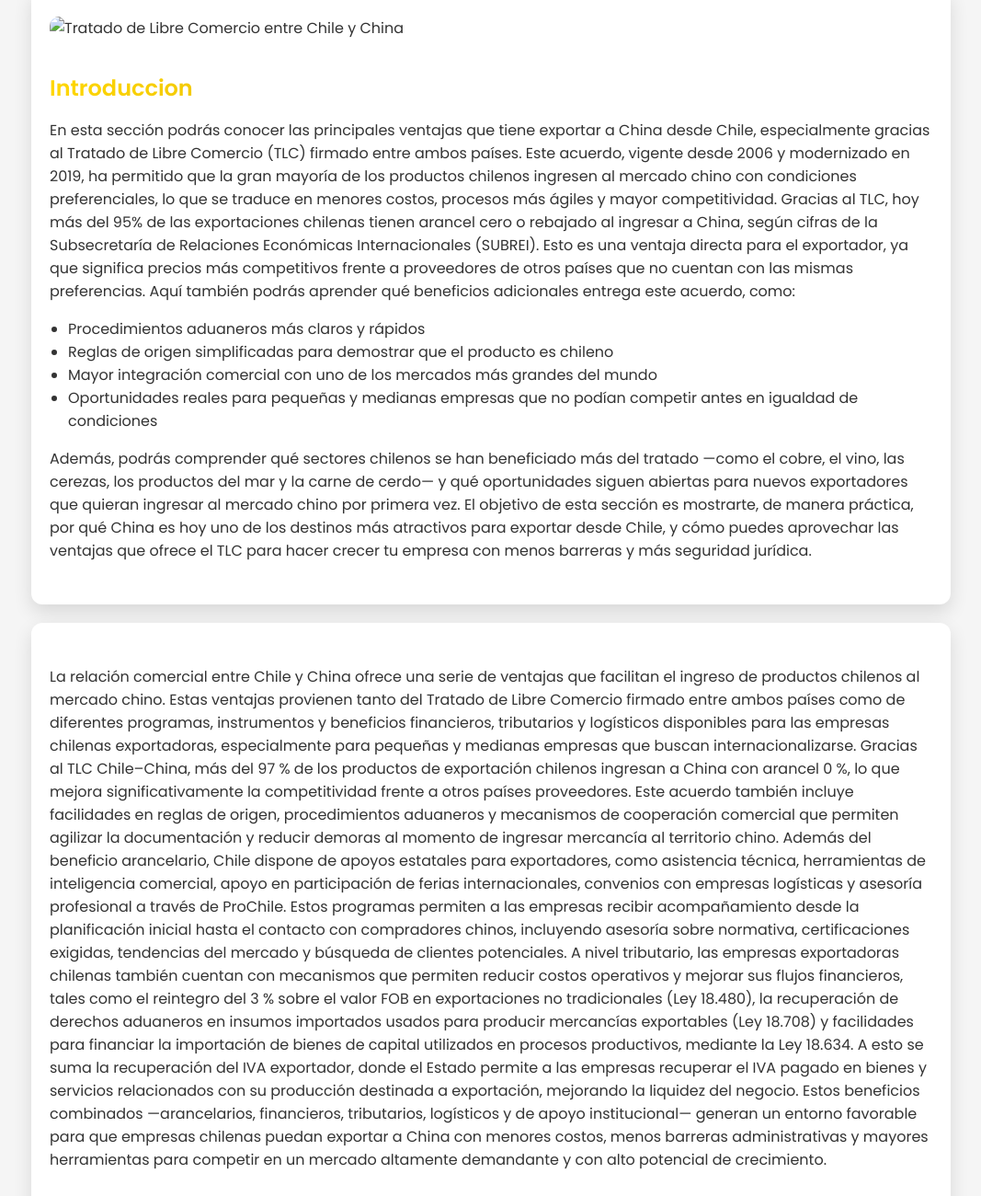
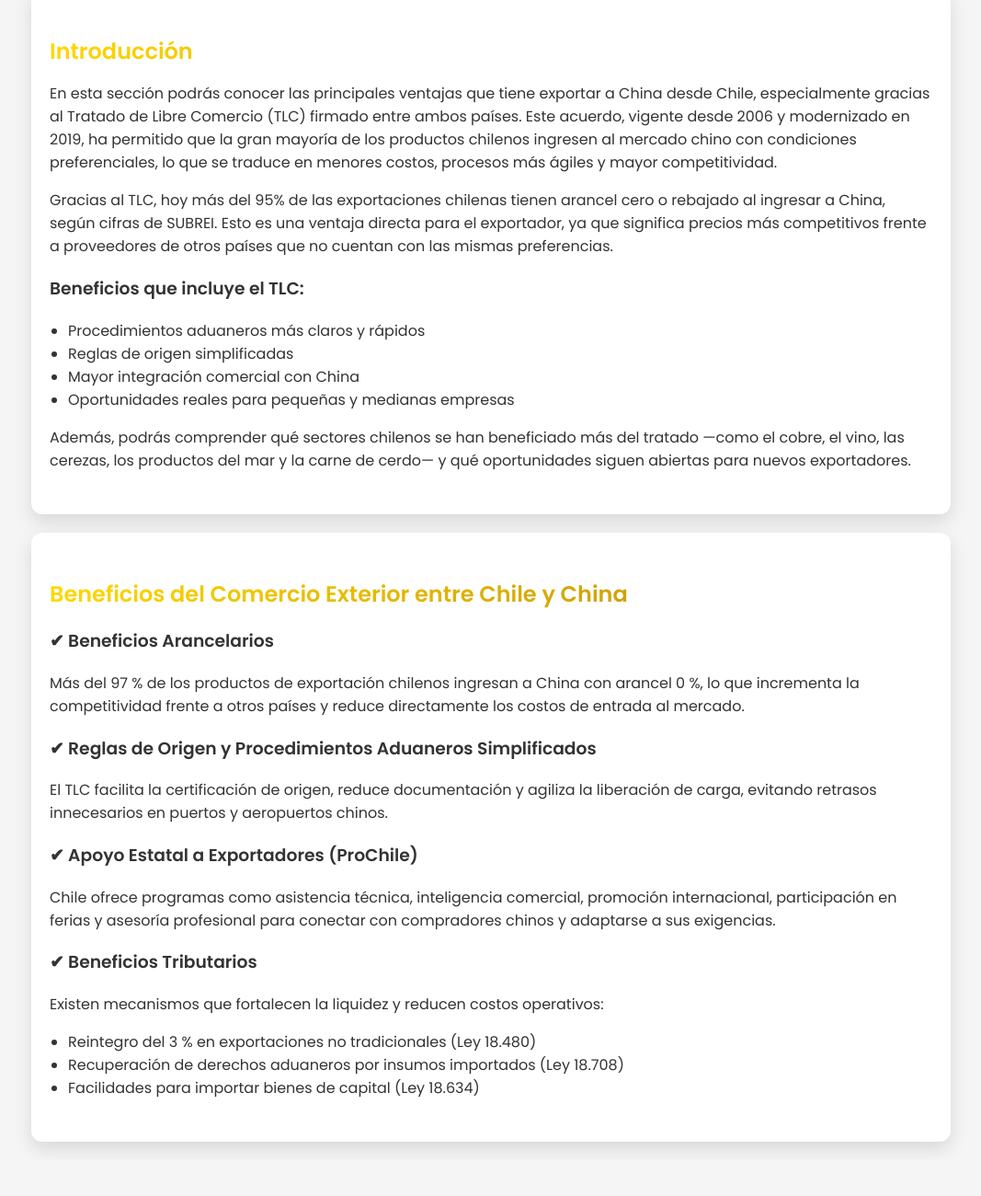
Before and after one commit to jecks4el/jecks4el.github.io, a plain HTML site: page beneficios.html in a window 1280 px wide. Shown: the part 340-1640 px from the top of the page at 92% size, without its empty margins (106-1173 px from the left). After the commit the page ends 1601 px from the top, so only its background shows below. Drawn offline with Linux system fonts and the light colour scheme.

Commit message:
Update beneficios.html

```diff
--- a/beneficios.html
+++ b/beneficios.html
@@ -36,52 +36,78 @@
         </li>
         <li><a href="consumidor.html" class="nav-link">El Consumidor Chino</a></li>
         <li><a href="blog.html" class="nav-link">Blog</a></li>
-
         <li><a href="login.html" class="nav-link">Iniciar Sesión</a></li>
       </ul>
     </div>
   </nav>
+
   <!-- Contenido principal -->
   <main class="contenido">
+
     <section class="hero">
       <h1>Beneficios</h1>
     </section>
 
+    <!-- Introducción -->
     <section class="contenido-section">
-      <div class="section-image">
-        <img src="img/beneficios.jpg" alt="Tratado de Libre Comercio entre Chile y China" />
-      </div>
-      <h2>Introduccion</h2>
-<div>
-      <p>En esta sección podrás conocer las principales ventajas que tiene exportar a China desde Chile, especialmente gracias al Tratado de Libre Comercio (TLC) firmado entre ambos países. Este acuerdo, vigente desde 2006 y modernizado en 2019, ha permitido que la gran mayoría de los productos chilenos ingresen al mercado chino con condiciones preferenciales, lo que se traduce en menores costos, procesos más ágiles y mayor competitividad.
-Gracias al TLC, hoy más del 95% de las exportaciones chilenas tienen arancel cero o rebajado al ingresar a China, según cifras de la Subsecretaría de Relaciones Económicas Internacionales (SUBREI). Esto es una ventaja directa para el exportador, ya que significa precios más competitivos frente a proveedores de otros países que no cuentan con las mismas preferencias.
-Aquí también podrás aprender qué beneficios adicionales entrega este acuerdo, como:
-</p>
 
+      <h2>Introducción</h2>
+
+      <p>
+        En esta sección podrás conocer las principales ventajas que tiene exportar a China desde Chile, especialmente gracias al Tratado de Libre Comercio (TLC) firmado entre ambos países. Este acuerdo, vigente desde 2006 y modernizado en 2019, ha permitido que la gran mayoría de los productos chilenos ingresen al mercado chino con condiciones preferenciales, lo que se traduce en menores costos, procesos más ágiles y mayor competitividad.
+      </p>
+
+      <p>
+        Gracias al TLC, hoy más del 95% de las exportaciones chilenas tienen arancel cero o rebajado al ingresar a China, según cifras de SUBREI. Esto es una ventaja directa para el exportador, ya que significa precios más competitivos frente a proveedores de otros países que no cuentan con las mismas preferencias.
+      </p>
+
+      <h3>Beneficios que incluye el TLC:</h3>
       <ul>
         <li>Procedimientos aduaneros más claros y rápidos</li>
-        <li>Reglas de origen simplificadas para demostrar que el producto es chileno</li>
-        <li>Mayor integración comercial con uno de los mercados más grandes del mundo</li>
-        <li>Oportunidades reales para pequeñas y medianas empresas que no podían competir antes en igualdad de condiciones</li>
+        <li>Reglas de origen simplificadas</li>
+        <li>Mayor integración comercial con China</li>
+        <li>Oportunidades reales para pequeñas y medianas empresas</li>
       </ul>
-      <p>Además, podrás comprender qué sectores chilenos se han beneficiado más del tratado —como el cobre, el vino, las cerezas, los productos del mar y la carne de cerdo— y qué oportunidades siguen abiertas para nuevos exportadores que quieran ingresar al mercado chino por primera vez.
-El objetivo de esta sección es mostrarte, de manera práctica, por qué China es hoy uno de los destinos más atractivos para exportar desde Chile, y cómo puedes aprovechar las ventajas que ofrece el TLC para hacer crecer tu empresa con menos barreras y más seguridad jurídica.
-</p>
-</div>
+
+      <p>
+        Además, podrás comprender qué sectores chilenos se han beneficiado más del tratado —como el cobre, el vino, las cerezas, los productos del mar y la carne de cerdo— y qué oportunidades siguen abiertas para nuevos exportadores.
+      </p>
     </section>
 
+    <!-- Beneficios específicos divididos -->
     <section class="contenido-section">
-<div>
-  <p>La relación comercial entre Chile y China ofrece una serie de ventajas que facilitan el ingreso de productos chilenos al mercado chino. Estas ventajas provienen tanto del Tratado de Libre Comercio firmado entre ambos países como de diferentes programas, instrumentos y beneficios financieros, tributarios y logísticos disponibles para las empresas chilenas exportadoras, especialmente para pequeñas y medianas empresas que buscan internacionalizarse.
-Gracias al TLC Chile–China, más del 97 % de los productos de exportación chilenos ingresan a China con arancel 0 %, lo que mejora significativamente la competitividad frente a otros países proveedores. Este acuerdo también incluye facilidades en reglas de origen, procedimientos aduaneros y mecanismos de cooperación comercial que permiten agilizar la documentación y reducir demoras al momento de ingresar mercancía al territorio chino.
-Además del beneficio arancelario, Chile dispone de apoyos estatales para exportadores, como asistencia técnica, herramientas de inteligencia comercial, apoyo en participación de ferias internacionales, convenios con empresas logísticas y asesoría profesional a través de ProChile. Estos programas permiten a las empresas recibir acompañamiento desde la planificación inicial hasta el contacto con compradores chinos, incluyendo asesoría sobre normativa, certificaciones exigidas, tendencias del mercado y búsqueda de clientes potenciales.
-A nivel tributario, las empresas exportadoras chilenas también cuentan con mecanismos que permiten reducir costos operativos y mejorar sus flujos financieros, tales como el reintegro del 3 % sobre el valor FOB en exportaciones no tradicionales (Ley 18.480), la recuperación de derechos aduaneros en insumos importados usados para producir mercancías exportables (Ley 18.708) y facilidades para financiar la importación de bienes de capital utilizados en procesos productivos, mediante la Ley 18.634. A esto se suma la recuperación del IVA exportador, donde el Estado permite a las empresas recuperar el IVA pagado en bienes y servicios relacionados con su producción destinada a exportación, mejorando la liquidez del negocio.
-Estos beneficios combinados —arancelarios, financieros, tributarios, logísticos y de apoyo institucional— generan un entorno favorable para que empresas chilenas puedan exportar a China con menores costos, menos barreras administrativas y mayores herramientas para competir en un mercado altamente demandante y con alto potencial de crecimiento.
-</p>
-</div>
-    </section>
+
+      <h2>Beneficios del Comercio Exterior entre Chile y China</h2>
+
+      <h3>✔ Beneficios Arancelarios</h3>
+      <p>
+        Más del 97 % de los productos de exportación chilenos ingresan a China con arancel 0 %, lo que incrementa la competitividad frente a otros países y reduce directamente los costos de entrada al mercado.
+      </p>
+
+      <h3>✔ Reglas de Origen y Procedimientos Aduaneros Simplificados</h3>
+      <p>
+        El TLC facilita la certificación de origen, reduce documentación y agiliza la liberación de carga, evitando retrasos innecesarios en puertos y aeropuertos chinos.
+      </p>
+
+      <h3>✔ Apoyo Estatal a Exportadores (ProChile)</h3>
+      <p>
+        Chile ofrece programas como asistencia técnica, inteligencia comercial, promoción internacional, participación en ferias y asesoría profesional para conectar con compradores chinos y adaptarse a sus exigencias.
+      </p>
+
+      <h3>✔ Beneficios Tributarios</h3>
+      <p>
+        Existen mecanismos que fortalecen la liquidez y reducen costos operativos:
+      </p>
+      <ul>
+        <li>Reintegro del 3 % en exportaciones no tradicionales (Ley 18.480)</li>
+        <li>Recuperación de derechos aduaneros por insumos importados (Ley 18.708)</li>
+        <li>Facilidades para importar bienes de capital (Ley 18.634)</li>
+        <ul>
+        </section>
+
   </main>
 
   <script src="script.js"></script>
+
 </body>
 </html>
```
